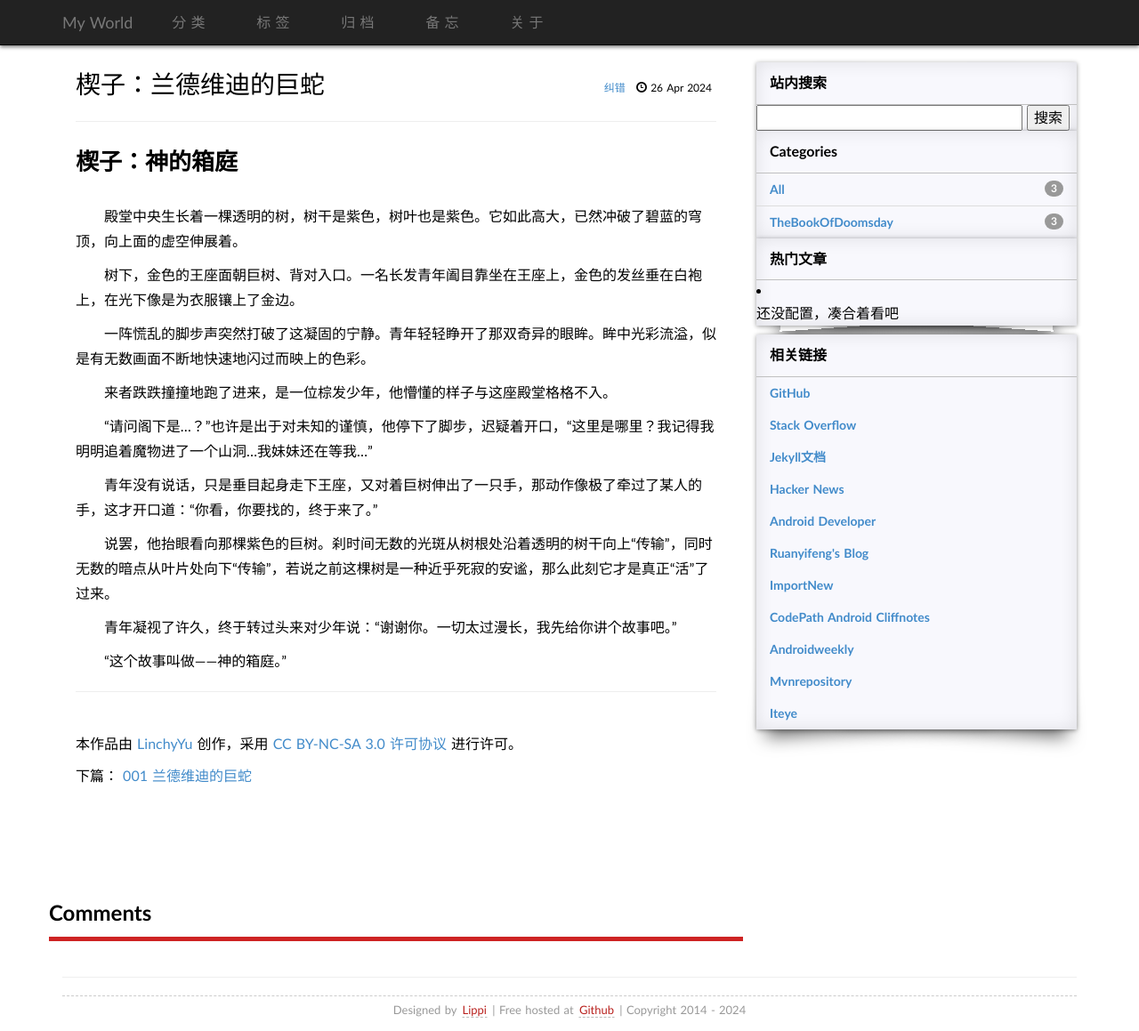
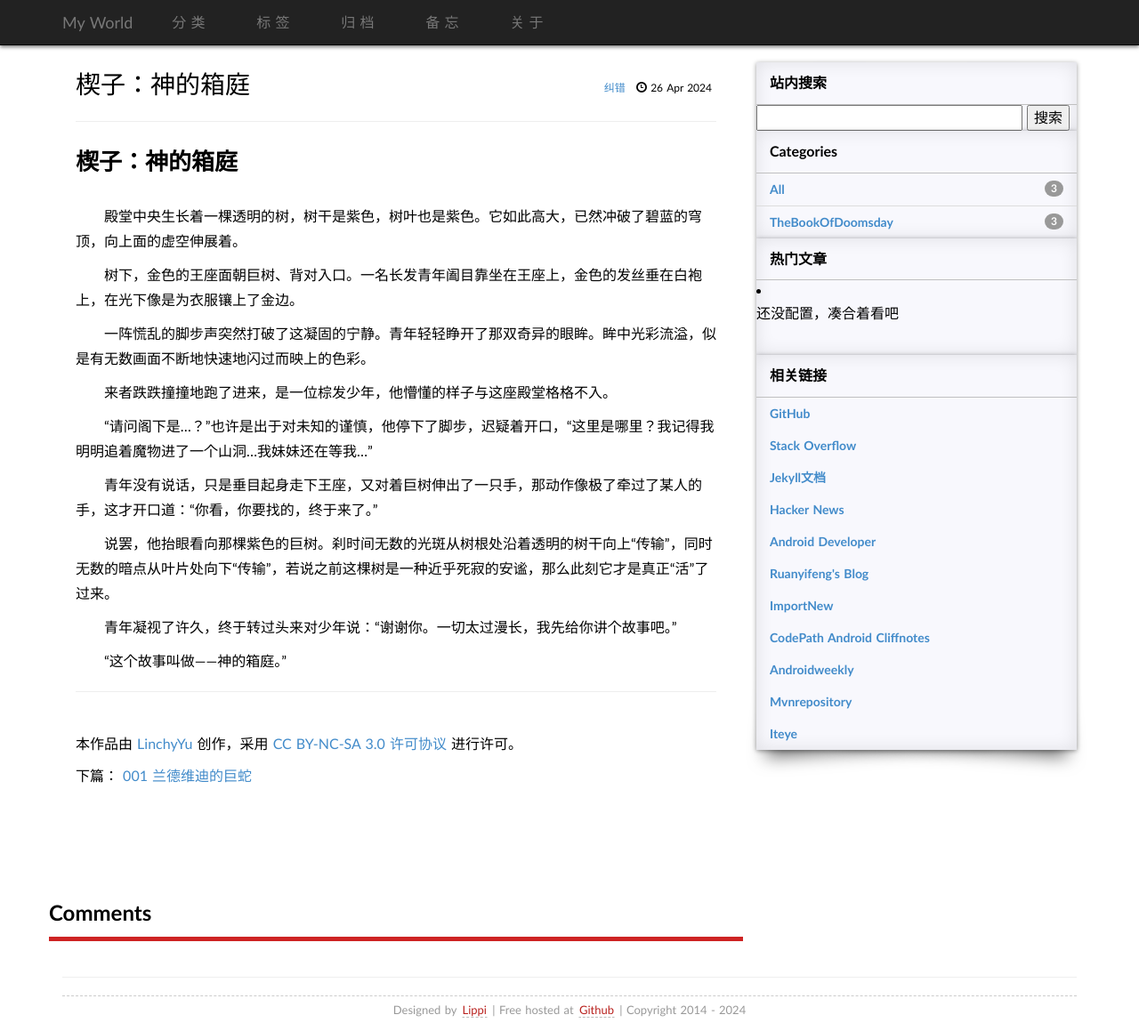
Before and after one commit to LinchyYu/LinchyYu.github.io, a Jekyll site: the page built from _posts/2024-4-26-000-introduction.md, in a window 1280 px wide and 1159 px high. Shown: the whole window at 89% size. Built offline with Jekyll 4.4.1, drawn with Linux system fonts in a browser that asks for light colours; some web fonts are replaced; comment, search, counter and statistics services are not loaded.

Commit message:
update
2024-4-26-1-23:57
修改了小bug

```diff
--- a/_includes/hot.html
+++ b/_includes/hot.html
@@ -18,4 +18,5 @@
      </ul> -->
 
      <li><p>还没配置，凑合着看吧</p></li>
+     <br>
 </div>
--- a/_posts/2024-4-26-000-introduction.md
+++ b/_posts/2024-4-26-000-introduction.md
@@ -1,6 +1,6 @@
 ---
 layout: post
-title: 楔子：兰德维迪的巨蛇
+title: 楔子：神的箱庭
 categories: TheBookOfDoomsday
 tags: [text]
 ---
```
